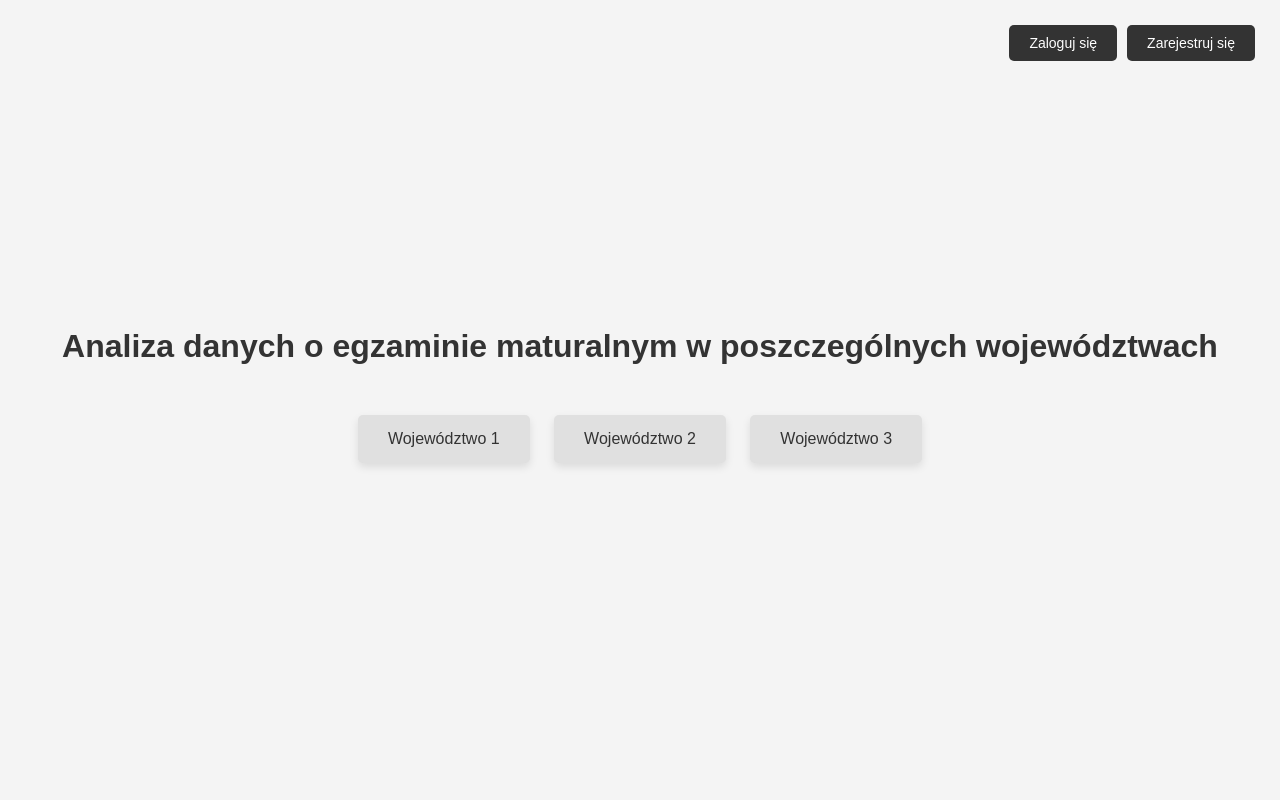
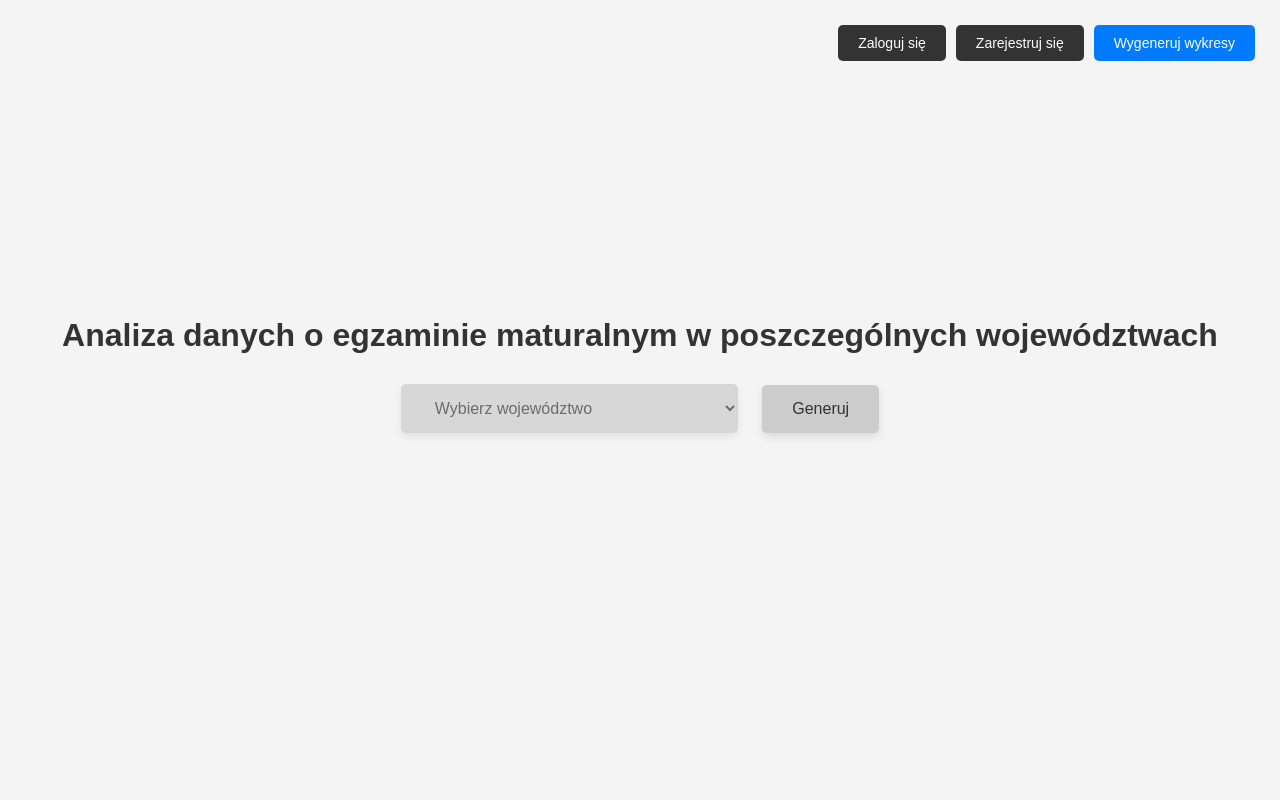
Before and after one commit to Szymmoc895/WebsiteProject, a Flask app: template Website/templates/home.html in a window 1280 px wide. Run offline with Flask 3, Linux system fonts and the light colour scheme; the template is opened without the code that fills it: most values are stand-ins (such as "Sample title", 1, 10 or a date in 2020).

Commit message:
nowe zmiany

```diff
--- a/Website/main.py
+++ b/Website/main.py
@@ -1,21 +1,19 @@
-
-from flask import Flask, get_flashed_messages, render_template, request, send_file, url_for, redirect, flash
+import os
+from flask import Flask, get_flashed_messages, render_template, request, send_from_directory, url_for, redirect, flash
 from flask_sqlalchemy import SQLAlchemy
-from flask_login import LoginManager, UserMixin, login_user, logout_user
+from flask_login import LoginManager, UserMixin, login_user, logout_user, login_required, current_user
 import bcrypt
 import pandas as pd
 import matplotlib.pyplot as plt
 import seaborn as sns
-import io
 
 app = Flask(__name__)
 app.config["SQLALCHEMY_DATABASE_URI"] = "sqlite:///db.sqlite"
 app.config["SECRET_KEY"] = "abc"
-db = SQLAlchemy()
+db = SQLAlchemy(app)
 
 login_manager = LoginManager()
 login_manager.init_app(app)
-
 
 class Users(UserMixin, db.Model):
     id = db.Column(db.Integer, primary_key=True)
@@ -33,17 +31,11 @@
     def verify_password(self, password):
         return bcrypt.checkpw(password.encode('utf-8'), self.password_hash.encode('utf-8'))
 
-
-
-db.init_app(app)
-
-
 with app.app_context():
     db.create_all()
 
-
 @login_manager.user_loader
-def loader_user(user_id):
+def load_user(user_id):
     return Users.query.get(user_id)
 
 @app.route('/register', methods=["GET", "POST"])
@@ -62,17 +54,6 @@
 
     return render_template("sign_up.html")
 
-
-# @app.route("/login", methods=["GET", "POST"])
-# def login():
-#     if request.method == "POST":
-#         user = Users.query.filter_by(
-#             username=request.form.get("username")).first()
-#         if user.password == request.form.get("password"):
-#             login_user(user)
-#             return redirect(url_for("home"))
-#     return render_template("login.html")
-
 @app.route('/login', methods=['GET', 'POST'])
 def login():
     if request.method == 'POST':
@@ -83,7 +64,7 @@
         if user and user.verify_password(password):
             login_user(user)
             flash('Zalogowano pomyślnie!', 'success')
-            return redirect(url_for('home'))
+            return redirect(url_for('index'))
         else:
             flash('Błędne dane logowania. Spróbuj ponownie.', 'error')
 
@@ -91,42 +72,24 @@
     return render_template('login.html', flashes=flashes)
 
 @app.route("/logout")
+@login_required
 def logout():
     logout_user()
-    return redirect(url_for("home"))
+    return redirect(url_for("index"))
 
+@app.route('/generate_plots', methods=['GET', 'POST'])
+def generate_plots():
+    file_path = '/home/szym/Documents/Github/WebsiteProject/BAZA/dane.csv'
 
-@app.route("/")
-def home():
-    return render_template("home.html")
-
-
-@app.route('/generate_plot')
-def generate_plot():
-    # Użycie surowego ciągu znaków (raw string) do ścieżki pliku CSV
-    file_path =  '/home/szym/Documents/Github/WebsiteProject/BAZA/dane.csv'
-
-    # Wczytanie pliku CSV z odpowiednim separatorem
     data = pd.read_csv(file_path, sep=';')
 
-    # Wyświetlenie kolumn i podgląd danych
-    print("Kolumny w danych:")
-    print(data.columns)
-
-    print("\nPodgląd danych:")
-    print(data.head())
-
-    # Konwersja kolumn do odpowiednich typów
     data['wartosc'] = pd.to_numeric(data['wartosc'], errors='coerce')
     data['rok'] = pd.to_numeric(data['rok'], errors='coerce')
 
-    # Usunięcie wierszy z brakującymi danymi
     data = data.dropna(subset=['wartosc', 'rok'])
 
-    # Filtracja danych tylko dla przystępujących
     przystepujacy = data[data['status_zdajacych'].str.contains('przystąpił', case=False, na=False)]
 
-    # Główny wykres: średnia liczba osób przystępujących do egzaminu w poszczególnych województwach
     avg_values = przystepujacy.groupby('wojewodztwo')['wartosc'].mean().reset_index()
 
     plt.figure(figsize=(15, 7))
@@ -136,14 +99,100 @@
     plt.ylabel('Średnia liczba osób')
     plt.xticks(rotation=45)
     plt.grid(True)
-
-    img = io.BytesIO()
-    plt.savefig(img, format='png')
-    img.seek(0)
+    main_plot_path = 'static/plots/wszystkie_plot.png'
+    plt.savefig(main_plot_path)
     plt.close()
 
-    return send_file(img, mimetype='image/png')
+    wojewodztwa = data['wojewodztwo'].unique()
 
+    if not os.path.exists('static/plots'):
+        os.makedirs('static/plots')
+
+    for wojewodztwo in wojewodztwa:
+        dane_wojewodztwo = data[data['wojewodztwo'] == wojewodztwo]
+
+        przystepujacy_woj = dane_wojewodztwo[dane_wojewodztwo['status_zdajacych'].str.contains('przystąpił', case=False, na=False)]
+
+        plt.figure(figsize=(10, 5))
+        sns.lineplot(data=przystepujacy_woj, x='rok', y='wartosc', marker='o', label='Przystępujący')
+
+        zdajacy_woj = dane_wojewodztwo[dane_wojewodztwo['status_zdajacych'].str.contains('zdał', case=False, na=False)]
+
+        sns.lineplot(data=zdajacy_woj, x='rok', y='wartosc', marker='o', label='Zdający')
+
+        plt.title(f'Liczba osób przystępujących i zdających w województwie {wojewodztwo}')
+        plt.xlabel('Rok')
+        plt.ylabel('Liczba osób')
+        plt.legend()
+        plt.grid(True)
+
+        plot_path = f'static/plots/{wojewodztwo}_plot.png'
+        plt.savefig(plot_path)
+        plt.close()
+
+    for wojewodztwo in wojewodztwa:
+        # Dane dla wybranego województwa
+        dane_wojewodztwo = data[data['wojewodztwo'] == wojewodztwo]
+
+        # Wykres dla przystępujących ogółem, mężczyzn i kobiet
+        przystepujacy_woj = dane_wojewodztwo[dane_wojewodztwo['status_zdajacych'].str.contains('przystąpił', case=False, na=False)]
+
+        plt.figure(figsize=(10, 5))
+        sns.lineplot(data=przystepujacy_woj, x='rok', y='wartosc', hue='plec', style='plec', markers=True, palette='tab10')
+
+        plt.title(f'Liczba osób przystępujących w województwie {wojewodztwo}')
+        plt.xlabel('Rok')
+        plt.ylabel('Liczba osób')
+        plt.legend(title='Płeć', loc='upper right')
+        plt.grid(True)
+
+        plot_path = f'static/plots/{wojewodztwo}_przys.png'
+        plt.savefig(plot_path)
+        plt.close()
+
+        # Wykres dla zdających ogółem, mężczyzn i kobiet
+        zdajacy_woj = dane_wojewodztwo[dane_wojewodztwo['status_zdajacych'].str.contains('zdał', case=False, na=False)]
+
+        plt.figure(figsize=(10, 5))
+        sns.lineplot(data=zdajacy_woj, x='rok', y='wartosc', hue='plec', style='plec', markers=True, palette='tab10')
+
+        plt.title(f'Liczba osób zdających w województwie {wojewodztwo}')
+        plt.xlabel('Rok')
+        plt.ylabel('Liczba osób')
+        plt.legend(title='Płeć', loc='upper right')
+        plt.grid(True)
+
+        plot_path = f'static/plots/{wojewodztwo}_zdaj.png'
+        plt.savefig(plot_path)
+        plt.close()
+
+    return redirect(url_for('index'))
+
+@app.route('/')
+def index():
+    #generate_plots()
+
+    wojewodztwa = [file.split('_')[0] for file in os.listdir('static/plots') if file.endswith('_plot.png')]
+    return render_template('home.html', wojewodztwa=wojewodztwa)
+
+@app.route('/plot/<wojewodztwo>')
+def plot(wojewodztwo):
+    filename = f'{wojewodztwo}_plot.png'
+    return send_from_directory('static/plots', filename)
+
+@app.route('/plot/<wojewodztwo>-2')
+def plot2(wojewodztwo):
+    filename = f'{wojewodztwo}_przys.png'
+    return send_from_directory('static/plots', filename)
+
+@app.route('/plot/<wojewodztwo>-3')
+def plot3(wojewodztwo):
+    filename = f'{wojewodztwo}_zdaj.png'
+    return send_from_directory('static/plots', filename)
+
+@app.route('/main_plot')
+def main_plot():
+    return send_from_directory('static/plots', 'main_plot.png')
 
 if __name__ == "__main__":
-    app.run()
+    app.run(debug=True)
--- a/Website/templates/home.html
+++ b/Website/templates/home.html
@@ -1,32 +1,3 @@
-<!--
-<!DOCTYPE html>
-<html lang="en">
-  <head>
-    <meta charset="UTF-8" />
-    <meta http-equiv="X-UA-Compatible" content="IE=edge" />
-    <meta name="viewport" content="width=device-width, initial-scale=1.0" />
-    <title>Home</title>
-    <style>
-      h1 {
-        color: green;
-      }
-    </style>
-  </head>
-  <body>
-    <nav>
-      <ul>
-        <li><a href="/login">Login</a></li>
-        <li><a href="/register">Create account</a></li>
-      </ul>
-    </nav>
-    {% if current_user.is_authenticated %}
-    <h1>You are logged in</h1>
-    <a href="/logout">Logout</a>
-    {% else %}
-    <h1>You are not logged in</h1>
-    {% endif %}
-  </body>
-</html> -->
 <!DOCTYPE html>
 <html lang="pl">
 <head>
@@ -44,11 +15,11 @@
             flex-direction: column;
             align-items: center;
             justify-content: center;
-            height: 100vh;
+            min-height: 100vh;
         }
         header {
             text-align: center;
-            margin-bottom: 40px;
+            margin-bottom: 20px;
         }
         header h1 {
             margin: 0;
@@ -68,17 +39,27 @@
             cursor: pointer;
             border-radius: 5px;
             font-size: 14px;
+            transition: background-color 0.3s ease;
+        }
+        nav .login-btn, nav .register-btn, nav .logout-btn {
             background-color: #333;
             color: white;
-            transition: background-color 0.3s ease;
         }
-        nav button:hover {
+        nav .login-btn:hover, nav .register-btn:hover, nav .logout-btn:hover {
             background-color: #555;
+        }
+        nav .generate-btn {
+            background-color: #007BFF;
+            color: white;
+        }
+        nav .generate-btn:hover {
+            background-color: #0056b3;
         }
         section {
             text-align: center;
+            margin-bottom: 20px;
         }
-        section button {
+        section button, section select {
             padding: 15px 30px;
             margin: 10px;
             border: none;
@@ -90,7 +71,11 @@
             box-shadow: 0px 4px 8px rgba(0, 0, 0, 0.1);
             transition: background-color 0.3s ease, color 0.3s ease;
         }
-        section button:hover {
+        section button:disabled, section select:disabled {
+            background-color: #ccc;
+            cursor: not-allowed;
+        }
+        section button:hover:enabled, section select:hover:enabled {
             background-color: #555;
             color: #fff;
         }
@@ -104,10 +89,27 @@
         .plot-container {
             display: none;
             margin-top: 20px;
+            max-height: 60vh;
+            overflow-y: auto;
+            padding: 10px;
+        }
+        .active {
+            display: block;
+        }
+        .plot {
+            margin-bottom: 20px;
+        }
+        .content-wrapper {
+            display: flex;
+            flex-direction: column;
+            align-items: center;
+            justify-content: center;
+            min-height: 100vh;
         }
     </style>
 </head>
 <body>
+    <div class="content-wrapper">
         <header>
             <h1>Analiza danych o egzaminie maturalnym w poszczególnych województwach</h1>
         </header>
@@ -115,54 +117,51 @@
             {% if current_user.is_authenticated %}
                 <span>Witaj, {{ current_user.username }}!</span>
                 <button class="logout-btn" onclick="window.location.href='/logout'">Wyloguj się</button>
+                <form action="/generate_plots" method="post">
+                    <button type="submit" class="generate-btn">Wygeneruj wykresy</button>
+                </form>
             {% else %}
                 <button class="login-btn" onclick="window.location.href='/login'">Zaloguj się</button>
                 <button class="register-btn" onclick="window.location.href='/register'">Zarejestruj się</button>
+                <button class="generate-btn" disabled>Wygeneruj wykresy</button>
             {% endif %}
         </nav>
         <section>
-        <button onclick="openTab('tab1')">Województwo 1</button>
-        <button onclick="openTab('tab2')">Województwo 2</button>
-        <button onclick="openTab('tab3')">Województwo 3</button>
-        <!-- Add more buttons for additional regions -->
+            <select id="wojewodztwa-select" {% if not current_user.is_authenticated %}disabled{% endif %}>
+                <option value="" selected disabled>Wybierz województwo</option>
+                {% for wojewodztwo in wojewodztwa %}
+                    <option value="{{ wojewodztwo }}">Województwo {{ wojewodztwo }}</option>
+                {% endfor %}
+            </select>
+            <button id="generate-btn" onclick="generateSelectedPlots()" {% if not current_user.is_authenticated %}disabled{% endif %}>Generuj</button>
         </section>
-    <section>
-        <div id="tab1" class="tab">
-            <h2>Województwo 1</h2>
-            <button onclick="generatePlot('plot1')">Pokaż wykres</button>
-            <div class="plot-container" id="plot1">
-                <img src="{{ url_for('generate_plot') }}" alt="Wykres">
+        <section id="plots-section" class="plots-row">
+            {% for wojewodztwo in wojewodztwa %}
+                <div id="plot-{{ wojewodztwo }}-1" class="plot-container plot">
+                    <img src="{{ url_for('plot', wojewodztwo=wojewodztwo, plot_number=1) }}" alt="Wykres 1 województwa {{ wojewodztwo }}">
                 </div>
+                <div id="plot-{{ wojewodztwo }}-2" class="plot-container plot">
+                    <img src="{{ url_for('plot2', wojewodztwo=wojewodztwo) }}" alt="Wykres 2 województwa {{ wojewodztwo }}">
                 </div>
-        <div id="tab2" class="tab">
-            <h2>Województwo 2</h2>
-            <button onclick="generatePlot('plot2')">Pokaż wykres</button>
-            <div class="plot-container" id="plot2">
-                <img src="{{ url_for('generate_plot') }}" alt="Wykres">
+                <div id="plot-{{ wojewodztwo }}-3" class="plot-container plot">
+                    <img src="{{ url_for('plot3', wojewodztwo=wojewodztwo) }}" alt="Wykres 3 województwa {{ wojewodztwo }}">
                 </div>
+            {% endfor %}
+        </section>
     </div>
-        <div id="tab3" class="tab">
-            <h2>Województwo 3</h2>
-            <button onclick="generatePlot('plot3')">Pokaż wykres</button>
-            <div class="plot-container" id="plot3">
-                <img src="{{ url_for('generate_plot') }}" alt="Wykres">
-            </div>
-        </div>
-        <!-- Add more sections for additional regions -->
-    </section>
-
     <script>
-        function openTab(tabId) {
-            const tabs = document.querySelectorAll('.tab');
-            tabs.forEach(tab => {
-                tab.style.display = 'none';
-            });
-            document.getElementById(tabId).style.display = 'block';
+        function generateSelectedPlots() {
+            hideAllPlots();
+            const selectedWojewodztwo = document.getElementById('wojewodztwa-select').value;
+            if (selectedWojewodztwo) {
+                document.getElementById(`plot-${selectedWojewodztwo}-1`).classList.add('active');
+                document.getElementById(`plot-${selectedWojewodztwo}-2`).classList.add('active');
+                document.getElementById(`plot-${selectedWojewodztwo}-3`).classList.add('active');
+            }
         }
 
-        function generatePlot(plotId) {
-            const plotContainer = document.getElementById(plotId);
-            plotContainer.style.display = 'block';
+        function hideAllPlots() {
+            document.querySelectorAll('.plot-container').forEach(el => el.classList.remove('active'));
         }
     </script>
 </body>
```
Lines whose indentation alone changed are shown as unchanged.
